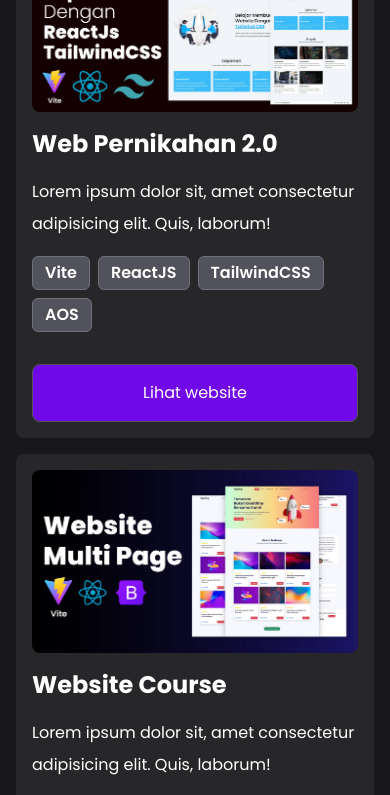
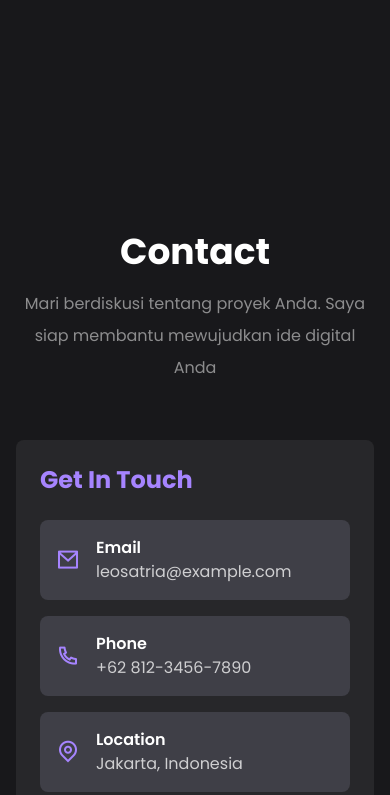
Before and after one commit to Vendettaa666/Vendettaa666, a React (Vite) app: page / in a window 390 px wide. Shown: the part 6380-7175 px from the top of the page. Built offline with nearby package versions, Linux system fonts and the light colour scheme.

Commit message:
fix: responsive in mobile and desktop

```diff
--- a/src/data.js
+++ b/src/data.js
@@ -100,10 +100,10 @@
 
 import Proyek1 from "/assets/proyek/proyek1.webp";
 import Proyek2 from "/assets/proyek/proyek2.webp";
-import Proyek3 from "/assets/proyek/proyek3.webp";
-import Proyek4 from "/assets/proyek/proyek4.webp";
-import Proyek5 from "/assets/proyek/proyek5.webp";
-import Proyek6 from "/assets/proyek/proyek6.webp";
+// import Proyek3 from "/assets/proyek/proyek3.webp";
+// import Proyek4 from "/assets/proyek/proyek4.webp";
+// import Proyek5 from "/assets/proyek/proyek5.webp";
+// import Proyek6 from "/assets/proyek/proyek6.webp";
 
 export const listProyek = [
   {
@@ -122,36 +122,4 @@
     tools: ["HTML", "CSS", "Javascript", "AOS", "Swiper", "Lightbox Gallery"],
     dad: "300",
   },
-  {
-    id: 3,
-    gambar: Proyek3,
-    nama: "Web Pernikahan 2.0",
-    desk: "Lorem ipsum dolor sit, amet consectetur adipisicing elit. Quis, laborum!",
-    tools: ["Vite", "ReactJS", "TailwindCSS", "AOS"],
-    dad: "400",
-  },
-  {
-    id: 4,
-    gambar: Proyek4,
-    nama: "Website Course",
-    desk: "Lorem ipsum dolor sit, amet consectetur adipisicing elit. Quis, laborum!",
-    tools: ["Vite", "ReactJS", "Bootstrap", "AOS"],
-    dad: "500",
-  },
-  {
-    id: 5,
-    gambar: Proyek5,
-    nama: "Web Portfolio",
-    desk: "Lorem ipsum dolor sit, amet consectetur adipisicing elit. Quis, laborum!",
-    tools: ["HTML", "CSS", "Javascript", "Bootsrap"],
-    dad: "600",
-  },
-  {
-    id: 6,
-    gambar: Proyek6,
-    nama: "Company Profile 2.0",
-    desk: "Lorem ipsum dolor sit, amet consectetur adipisicing elit. Quis, laborum!",
-    tools: ["NextJS", "TailwindCSS", "Framermotion"],
-    dad: "700",
-  },
 ];
--- a/src/index.css
+++ b/src/index.css
@@ -3,5 +3,8 @@
 @layer base{
     body{
         font-family: 'Poppins', sans-serif;
+        overflow-x: hidden;
+        width: 100vw;
+        box-sizing: border-box;
     }
 }
```
